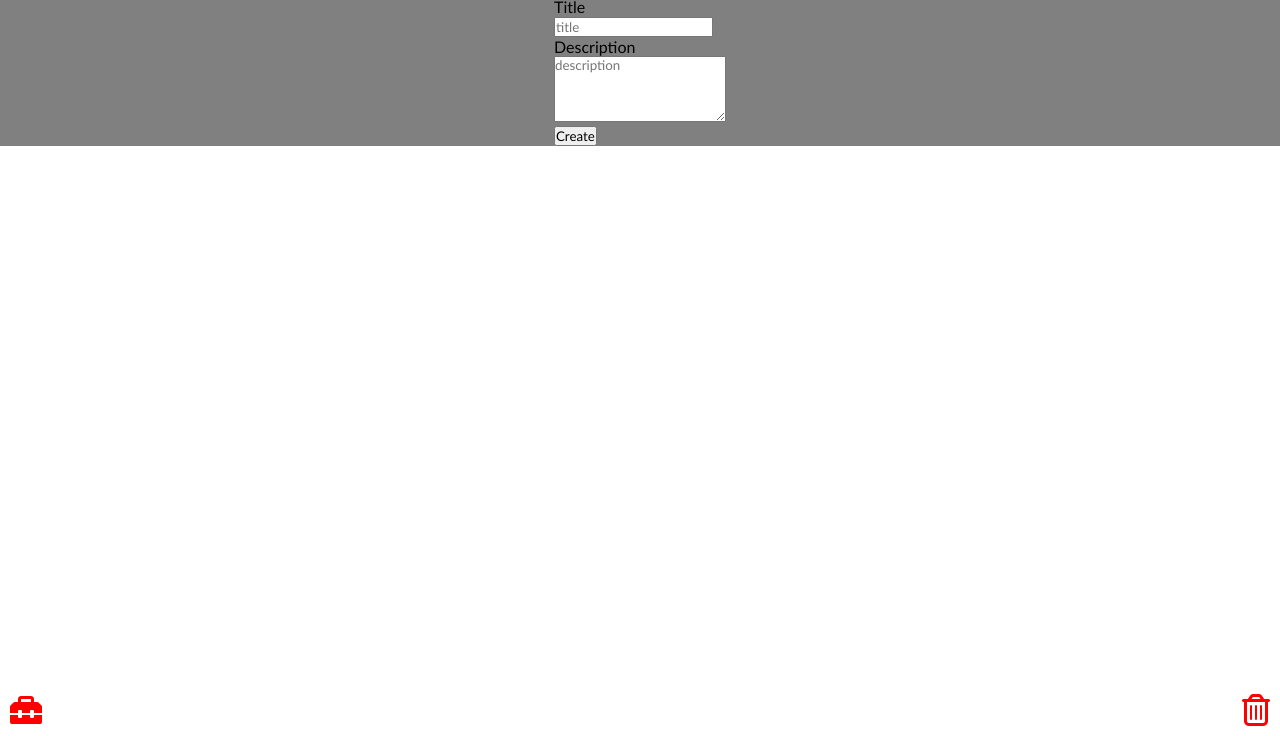
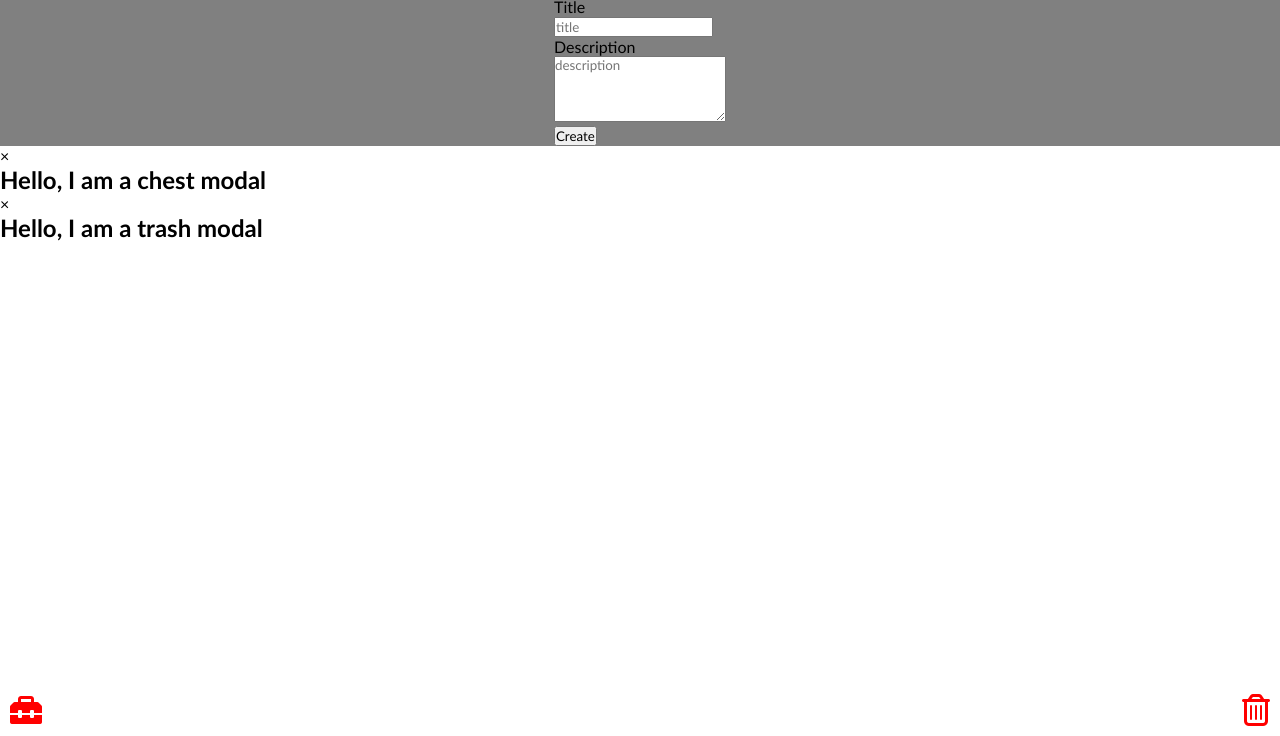
Before and after one commit to KlayClarke/todo-list, a website built with webpack: page dist/index.html in a window 1280 px wide. Shown: the part 64-800 px from the top of the page. Built offline with nearby package versions, Linux system fonts and the light colour scheme.

Commit message:
add markup for chest and trash modal contents

```diff
--- a/dist/index.html
+++ b/dist/index.html
@@ -49,17 +49,27 @@
         </form>
       </div>
       <div id="todos"></div>
-      <section id="chest-modal" class="hide"></section>
-      <section id="trash-modal" class="hide"></section>
+      <section id="chest-modal" class="modal">
+        <div class="modal-content">
+          <span class="close-button">&times;</span>
+          <h1>Hello, I am a chest modal</h1>
+        </div>
+      </section>
+      <section id="trash-modal" class="modal">
+        <div class="modal-content">
+          <span class="close-button">&times;</span>
+          <h1>Hello, I am a trash modal</h1>
+        </div>
+      </section>
     </main>
     <footer>
       <div class="left">
-        <div class="complete">
+        <div id="chest">
           <i class="fa-solid fa-toolbox fa-2x"></i>
         </div>
       </div>
       <div class="right">
-        <div class="trash">
+        <div id="trash">
           <i class="fa-regular fa-trash-can fa-2x"></i>
         </div>
       </div>
```
